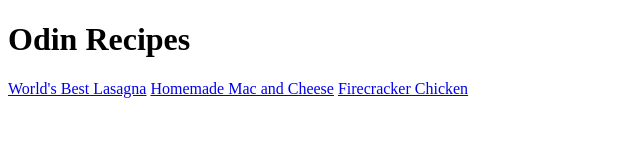
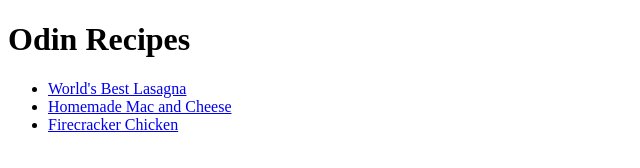
Before and after one commit to tjglwcz/odin-recipes, a plain HTML site: page index.html in a window 1280 px wide. Shown: the whole page, without its empty margins (0-640 px from the left). Drawn offline with Linux system fonts and the light colour scheme.

Commit message:
Put links into a list in index.html

```diff
--- a/index.html
+++ b/index.html
@@ -8,8 +8,10 @@
 </head>
 <body>
     <h1>Odin Recipes</h1>
-    <a href="/recipes/lasagna.html">World's Best Lasagna</a>
-    <a href="/recipes/mac-and-cheese.html">Homemade Mac and Cheese</a>
-    <a href="recipes/firecracker-chicken.html">Firecracker Chicken</a>
+    <ul>
+    <li><a href="/recipes/lasagna.html">World's Best Lasagna</a></li>
+    <li><a href="/recipes/mac-and-cheese.html">Homemade Mac and Cheese</a></li>
+    <li><a href="recipes/firecracker-chicken.html">Firecracker Chicken</a></li>
+    </ul>
 </body>
 </html>
```
